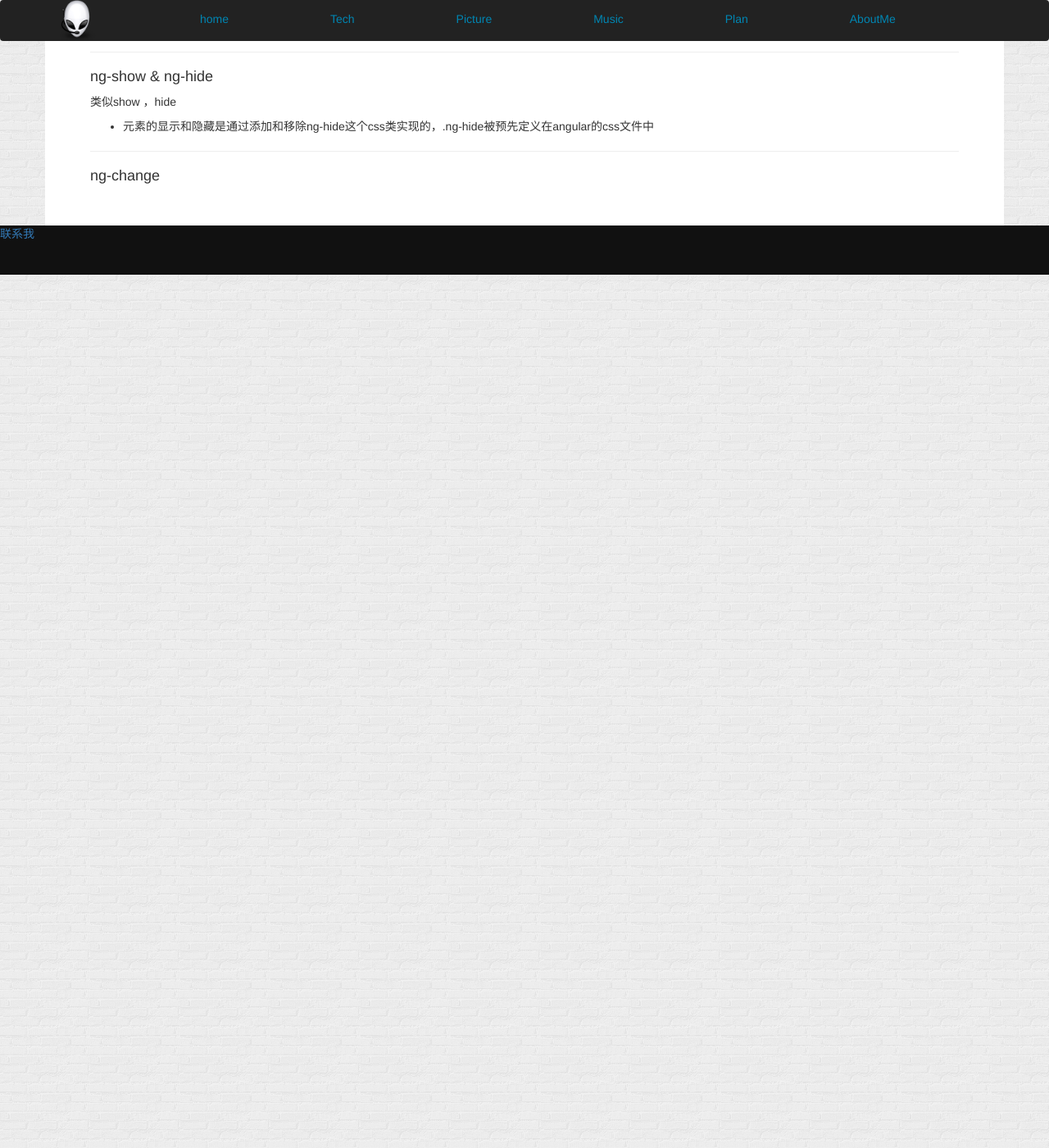
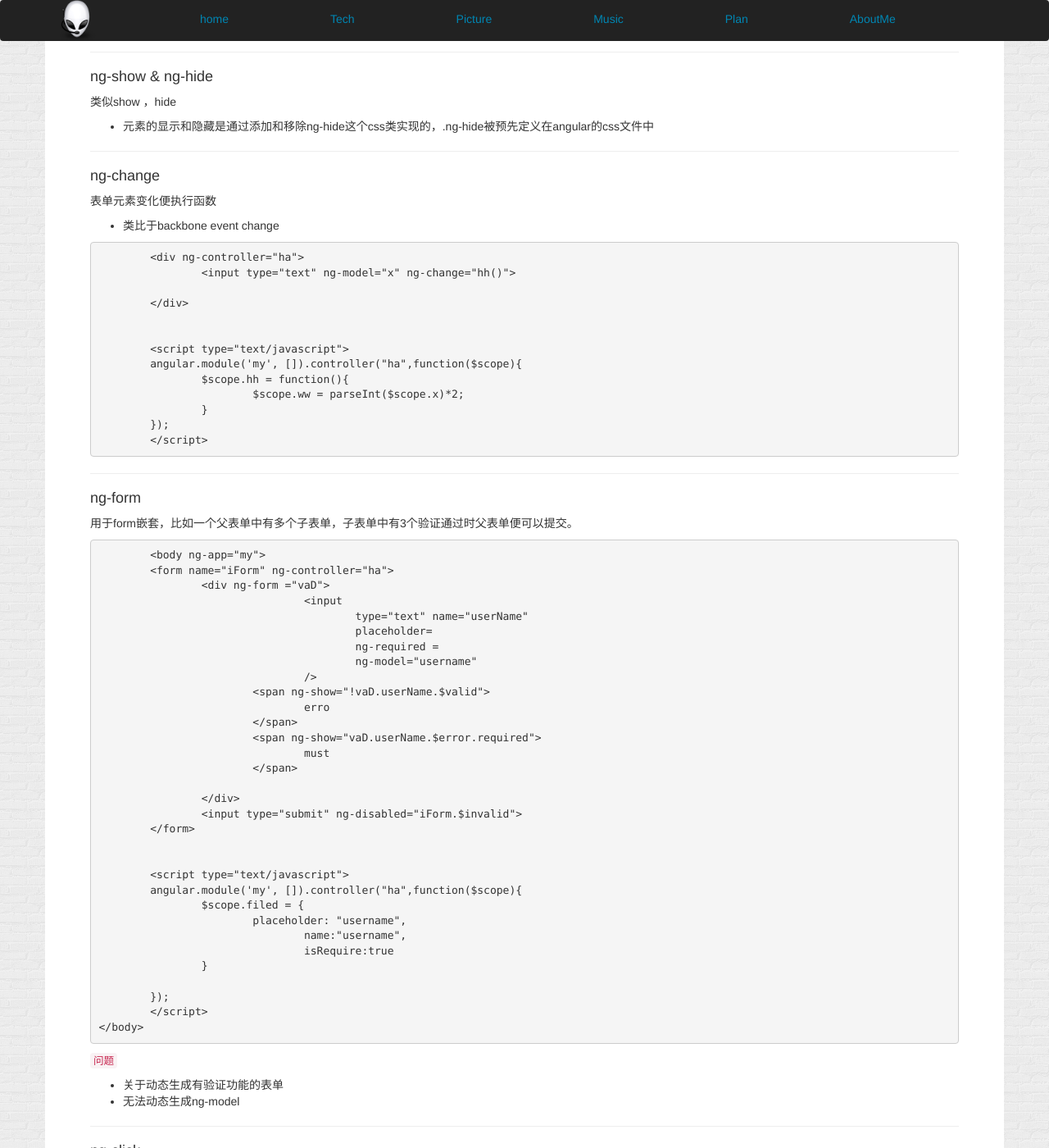
Before and after one commit to GeorageLiang/georageliang.github.com, a Jekyll site: the page built from md/angularJs.md, in a window 1280 px wide and 1400 px high, scrolled down 4947 px. Shown: the whole window at 82% size. Built offline with Jekyll 4.4.1, drawn with Linux system fonts in a browser that asks for light colours; Markdown is read by kramdown in place of the engine named in the settings; comment, search, counter and statistics services are not loaded; before the commit the page ends 5282 px from its top, so only the background shows below that; some of the changed text lies outside the part shown.

Commit message:
Update angularJs.md

````diff
--- a/md/angularJs.md
+++ b/md/angularJs.md
@@ -40,7 +40,7 @@
 
 ```javascript
 	<input type="checkbox" ng-init="chek=true" ng-checked="chek" ng-model="chek">
-	<label>{chek}</label>
+	<label>\{\{chek\}\}</label>
 ```
 ####点击复选框，label变化
 
@@ -308,3 +308,142 @@
 ---
 
 ####ng-change
+表单元素变化便执行函数
+- 类比于backbone event change
+
+```
+	<div ng-controller="ha">
+		<input type="text" ng-model="x" ng-change="hh()">
+		{{ww}}
+	</div>
+
+
+	<script type="text/javascript">
+	angular.module('my', []).controller("ha",function($scope){
+		$scope.hh = function(){
+			$scope.ww = parseInt($scope.x)*2;
+		}
+	});
+	</script>
+```
+
+---
+
+####ng-form
+用于form嵌套，比如一个父表单中有多个子表单，子表单中有3个验证通过时父表单便可以提交。
+
+```
+	<body ng-app="my">
+	<form name="iForm" ng-controller="ha">
+		<div ng-form ="vaD">
+				<input
+					type="text" name="userName"
+					placeholder= {{filed.placeholder}}
+					ng-required = {{filed.isRequire}}
+					ng-model="username"
+				/>
+			<span ng-show="!vaD.userName.$valid">
+				erro
+			</span>
+			<span ng-show="vaD.userName.$error.required">
+				must
+			</span>
+
+		</div>
+		<input type="submit" ng-disabled="iForm.$invalid">
+	</form>
+
+
+	<script type="text/javascript">
+	angular.module('my', []).controller("ha",function($scope){
+		$scope.filed = {
+			placeholder: "username",
+				name:"username",
+				isRequire:true
+		}
+
+	});
+	</script>
+</body>
+```
+
+`问题`
+- 关于动态生成有验证功能的表单
+- 无法动态生成ng-model
+
+---
+
+####ng-click
+不解释了，大家都懂得
+
+---
+
+####ng-select
+动态生成select标签，感觉很强大
+- 通常用法：ng-model + ng-option
+- as 作为表现
+
+```
+	<div ng-controller="ha">
+		<select ng-model="icity"
+			ng-options=
+			"city.value as city.name group by city.group for city in citys"
+		>
+		</select>
+		{{icity}}
+	</div>
+	<script type="text/javascript">
+	angular.module('my', []).controller("ha",function($scope){
+		$scope.citys = [
+			{
+				name:"1",
+				value:"11",
+				group:"r"
+			},
+			{
+				name:"2",
+				value:"22",
+				group:"r"
+			},
+			{
+				name:"23",
+				value:"23",
+				group:"rq"
+			}
+		]
+	});
+	</script>
+```
+
+---
+
+####ng-submit
+用于同onsubmit事件绑定
+
+---
+
+####ng-class
+动态设置元素的类
+
+```
+	<div ng-class="{red:x>5}" ng-if="x>5">haha</div>
+	<button ng-click="x = random()"></button>
+```
+
+---
+
+####ng-attr-(suffix)
+
+有时浏览器会对属性进行很苛刻的限制，这个时候可以用这个
+
+```
+	<svg>
+		<circle cx={{cx}}> </circle>
+	</svg>
+```
+
+```
+	<svg>
+		<circle ng-attr-cx={{cx}}> </circle>
+	</svg>
+```
````
